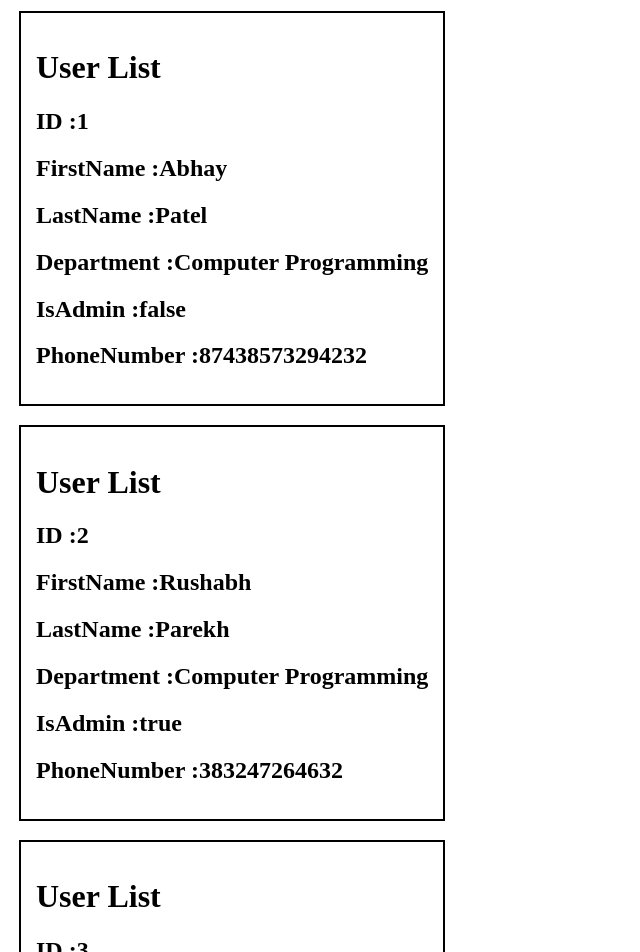
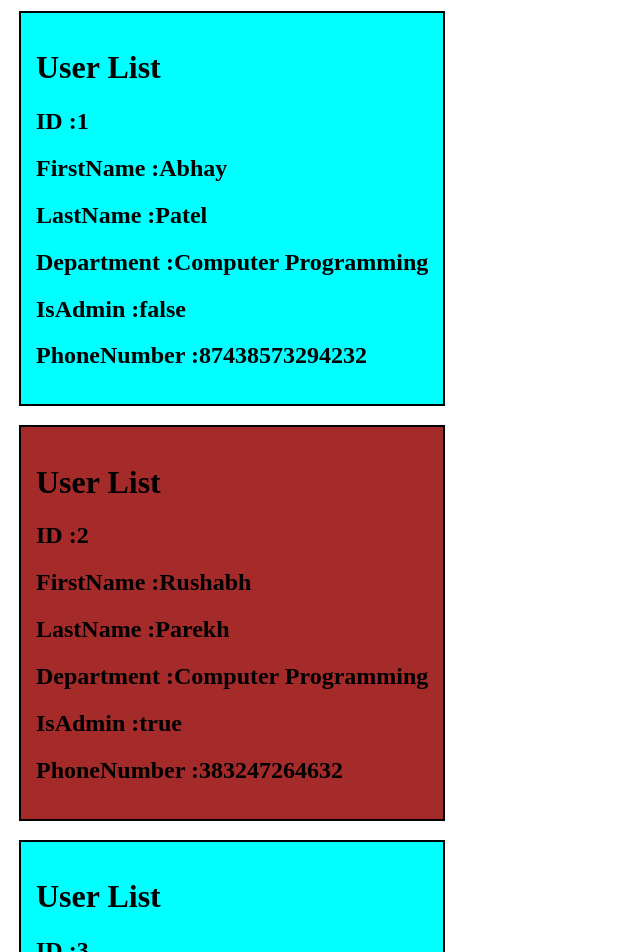
Before and after one commit to AbhayPatel7777/AbhayKumar_Patel_Learning_Angular, an Angular app: page / in a window 1280 px wide. Shown: the top 952 px of the page, without its empty margins (0-640 px from the left). Built offline with nearby package versions, Linux system fonts and the light colour scheme.

Commit message:
completed the bonus mark 1 step

```diff
--- a/src/app/user-list/user-list.component.css
+++ b/src/app/user-list/user-list.component.css
@@ -1,6 +1,6 @@
-.even.item{
+.even-item{
   background-color: aqua;
 }
-.odd.item{
+.odd-item{
   background-color: brown;
 }
```
